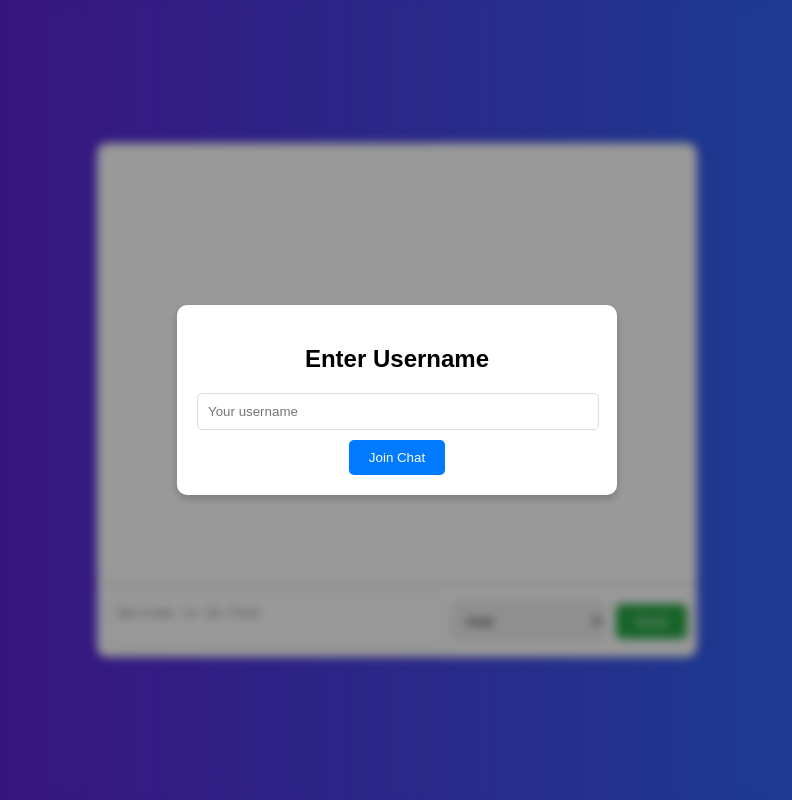
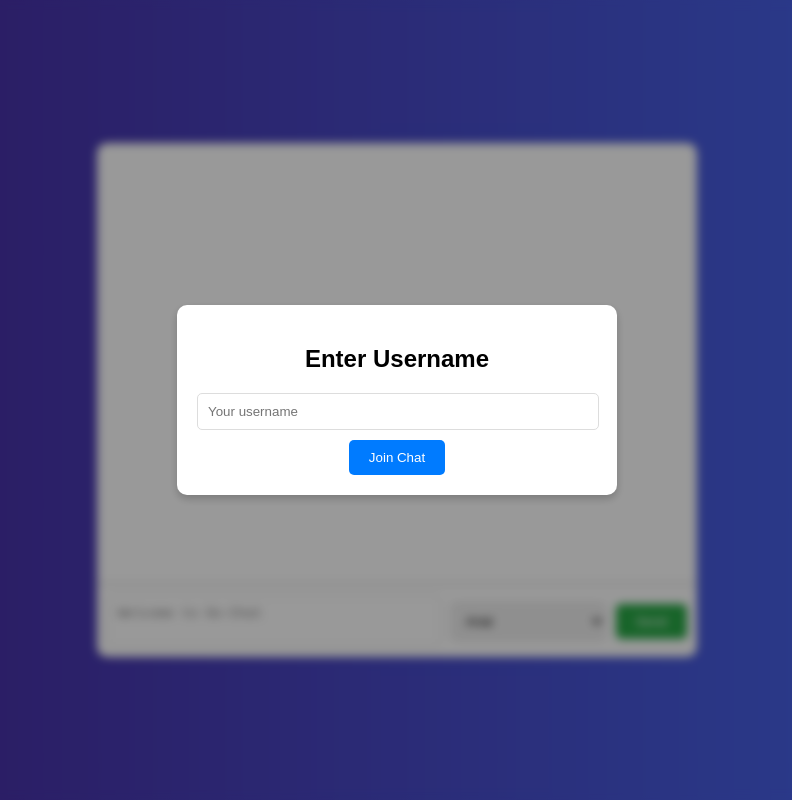
Before and after one commit to collaboratorsje/Go-Chat, a plain HTML site: page static/index.html in a window 1280 px wide. Shown: the whole page, without its empty margins (243-1035 px from the left). Drawn offline with Linux system fonts and the light colour scheme.

Commit message:
Edited README.md

```diff
--- a/static/css/style.css
+++ b/static/css/style.css
@@ -1,6 +1,6 @@
 body {
     font-family: Arial, sans-serif;
-    background: linear-gradient(to right, #6a11cb, #2575fc);
+    background: linear-gradient(to right, #2a0288db, rgba(9, 59, 241, 0.75));
     display: flex;
     justify-content: center;
     align-items: center;
```
Also changed, not shown: 1 other file.
